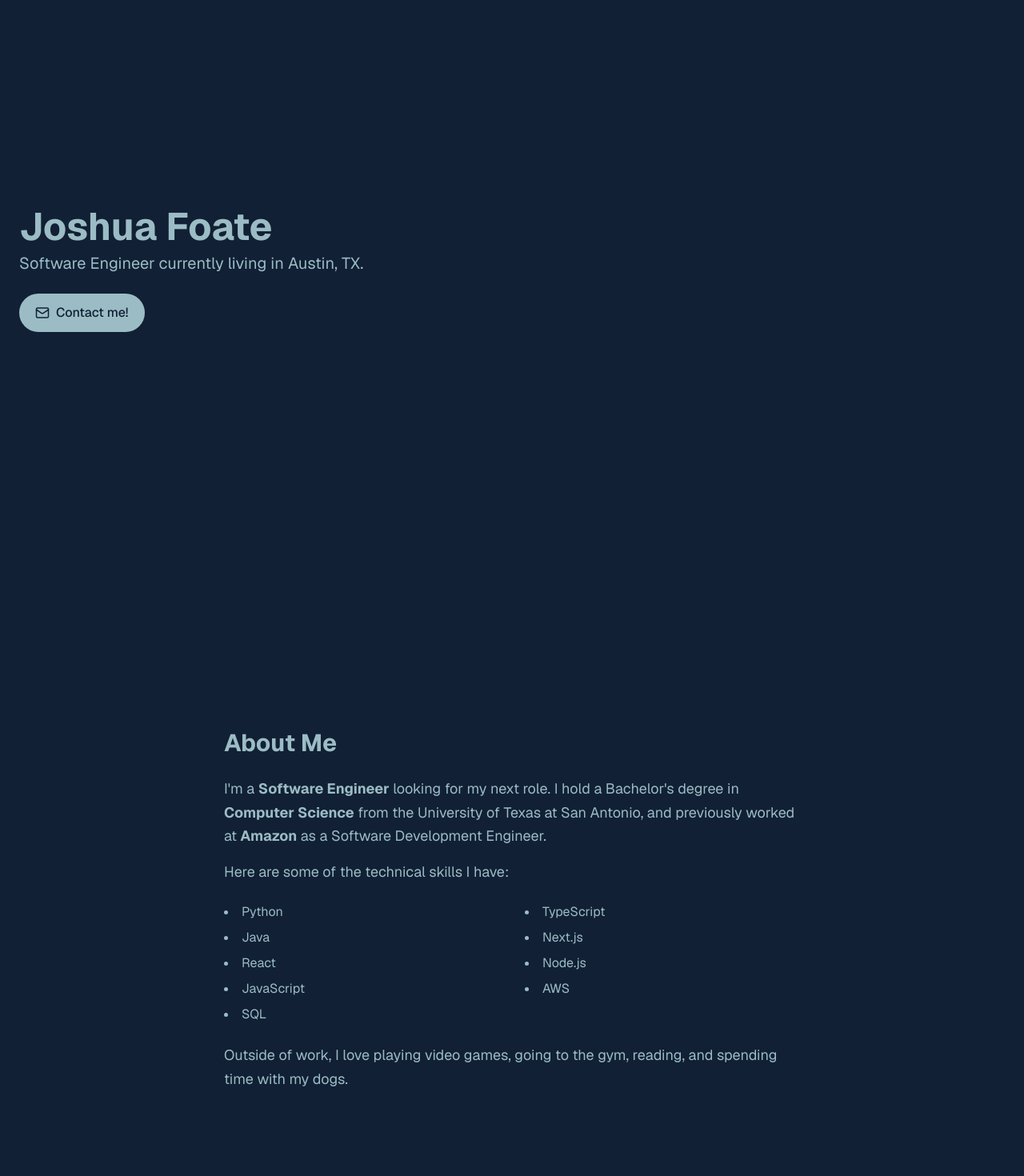
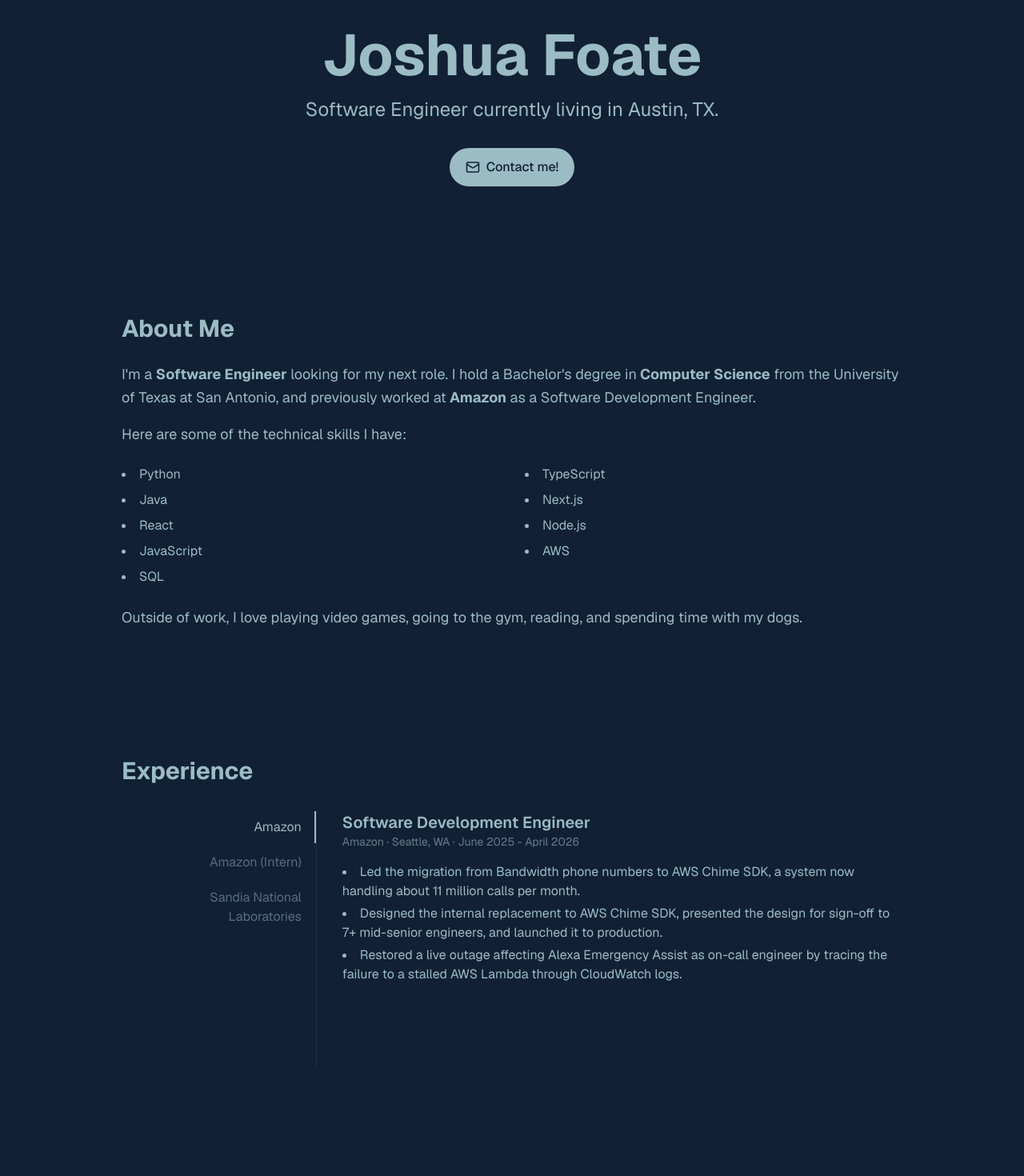
Before and after one commit to JoshuaFoate/portfolio-site, a Next.js app: page / in a window 1280 px wide. Shown: the part 120-1590 px from the top of the page at 80% size. Built offline with nearby package versions, Linux system fonts and the light colour scheme.

Commit message:
Fix horizontal spacing and hero section centering

```diff
--- a/src/components/About.tsx
+++ b/src/components/About.tsx
@@ -12,7 +12,7 @@ const skills = [
 
 export default function About() {
     return (
-        <section id="about" className="min-h-screen flex flex-col justify-center px-6 max-w-3xl mx-auto">
+        <section id="about" className="px-6 max-w-5xl mx-auto py-20">
             <h2 className="text-3xl font-bold mb-6">About Me</h2>
             <p className="text-lg leading-relaxed mb-4">
                 I&apos;m a <strong>Software Engineer</strong> looking for my next role. I hold a Bachelor&apos;s degree in
--- a/src/components/Experience.tsx
+++ b/src/components/Experience.tsx
@@ -41,7 +41,7 @@ export default function Experience() {
   const job = experience[selected];
 
   return (
-    <section id="experience" className="min-h-screen flex flex-col justify-center px-6 max-w-3xl mx-auto">
+    <section id="experience" className="px-6 max-w-5xl mx-auto py-20">
       <h2 className="text-3xl font-bold mb-8">Experience</h2>
       <div className="flex gap-8">
         <ul className="flex flex-col gap-1 shrink-0 border-r border-foreground/10">
--- a/src/components/Hero.tsx
+++ b/src/components/Hero.tsx
@@ -2,12 +2,12 @@ import { Mail } from "lucide-react";
 
 export default function Hero() {
   return (
-        <section id="home" className="min-h-screen flex flex-col justify-center px-6">
-            <h1 className="text-5xl font-bold">Joshua Foate</h1>
-            <p className="text-xl mt-2">Software Engineer currently living in Austin, TX.</p>
+    <section id="home" className="flex flex-col items-center text-center px-6 pt-24 pb-20">
+      <h1 className="text-6xl md:text-7xl font-bold">Joshua Foate</h1>
+      <p className="text-2xl mt-4">Software Engineer currently living in Austin, TX.</p>
       <a
         href="mailto:joshuafoate@gmail.com"
-                className="mt-6 inline-flex items-center gap-2 px-5 py-3 rounded-full bg-foreground text-background w-fit font-medium"
+        className="mt-8 inline-flex items-center gap-2 px-5 py-3 rounded-full bg-foreground text-background w-fit font-medium"
       >
         <Mail size={18} />
         Contact me!
--- a/src/components/Projects.tsx
+++ b/src/components/Projects.tsx
@@ -28,7 +28,7 @@ export default function Projects() {
   const prev = () => setIndex((i) => (i - 1 + projects.length) % projects.length);
 
   return (
-    <section id="projects" className="min-h-screen flex flex-col justify-center px-6 max-w-4xl mx-auto">
+    <section id="projects" className="px-6 max-w-5xl mx-auto py-20">
       <h2 className="text-3xl font-bold mb-8">Projects</h2>
       <div className="flex items-center gap-4">
         <button
```
Lines whose indentation alone changed are shown as unchanged.
